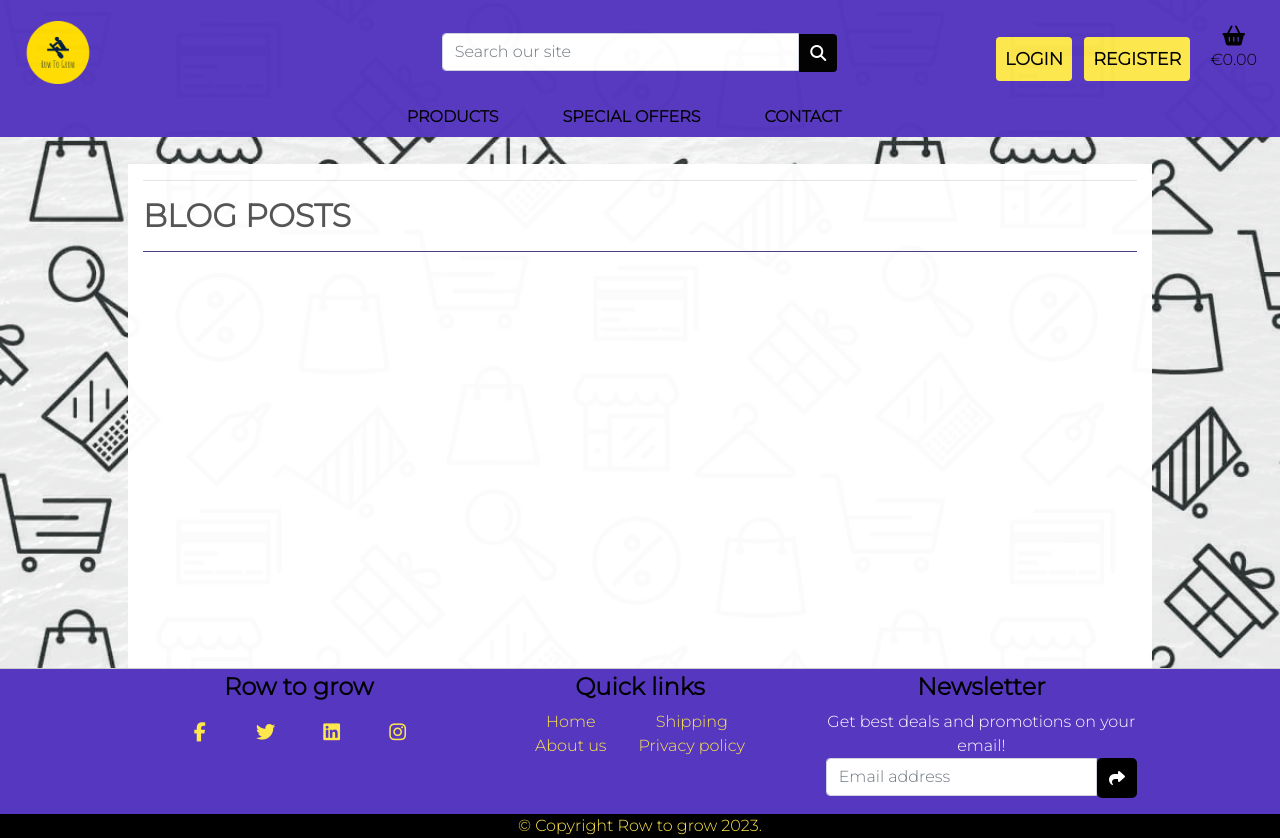
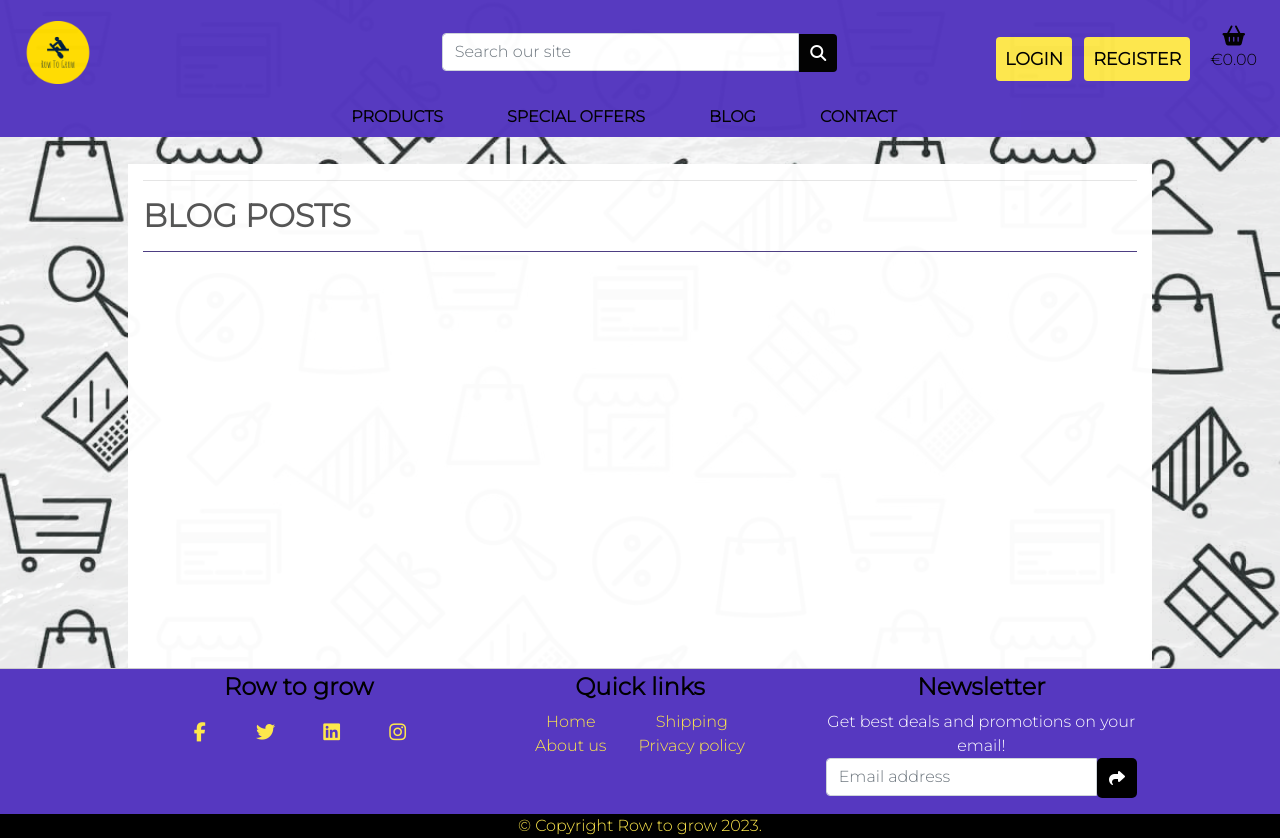
Before and after one commit to tmarkec/row_to_grow, a Django app: page /blog/ in a window 1280 px wide. Run offline with Django 3.2, Linux system fonts and the light colour scheme; data that the repository does not hold is empty; some libraries are stand-ins or nearby versions.

Commit message:
add blog detail page, and functionality

```diff
--- a/blog/templates/blog/blog.html
+++ b/blog/templates/blog/blog.html
@@ -29,7 +29,7 @@
         {% for blog in object_list %}
         <div class="col-xs-12 col-md-4 m-2">
             <div class="card rounded" style="width: 18rem;">
-                <a href="">
+                <a href="{% url 'blog:blog_detail' blog.slug %}">
                     <img class="card-img-top" src="{{ blog.image.url }}" alt="Post image">
 
                 <div class="card-body">
--- a/blog/urls.py
+++ b/blog/urls.py
@@ -5,5 +5,6 @@ from . import views
 app_name = 'blog'
 
 urlpatterns = [
+    path('<slug:slug>/', views.BlogDetail.as_view(), name='blog_detail'),
     path('', views.BlogList.as_view(), name='blog'),
 ]
--- a/blog/views.py
+++ b/blog/views.py
@@ -1,4 +1,4 @@
-from django.shortcuts import render
+from django.shortcuts import render, get_object_or_404
 from .models import Blog
 from django.views import generic, View
 from django.core.paginator import Paginator
@@ -13,3 +13,41 @@ class BlogList(generic.ListView):
     queryset = Blog.objects.filter(status=1).order_by("-created_on")
     template_name = "blog/blog.html"
     paginate_by = 6
+
+
+class BlogDetail(View):
+    """
+    A view that displays the details of a single blog post.
+    """
+
+    def get(self, request, slug, *args, **kwargs):
+        queryset = Blog.objects.filter(status=1)
+        blog = get_object_or_404(queryset, slug=slug)
+        liked = False
+        if blog.likes.filter(id=self.request.user.id).exists():
+            liked = True
+
+        return render(
+            request,
+            "blog/blog_detail.html",
+            {
+                "blog": blog,
+                "liked": liked,
+            },
+        )
+
+    def post(self, request, slug, *args, **kwargs):
+        queryset = Blog.objects.filter(status=1)
+        blog = get_object_or_404(queryset, slug=slug)
+        liked = False
+        if blog.likes.filter(id=self.request.user.id).exists():
+            liked = True
+
+        return render(
+            request,
+            "blog/blog_detail.html",
+            {
+                "blog": blog,
+                "liked": liked,
+            },
+        )
--- a/templates/includes/main-nav.html
+++ b/templates/includes/main-nav.html
@@ -34,7 +34,11 @@
                 <a href="{% url 'products' %}?category=deals,new_arrivals" class="dropdown-item">All Specials</a>
             </div>
         </li>
-
+        <li class="nav-item dropdown">
+            <a class="logo-font font-weight-bold nav-link text-black mr-5" href="{% url 'blog:blog' %}">
+                Blog
+            </a>
+        </li>
         <li class="nav-item dropdown">
             <a class="logo-font font-weight-bold nav-link text-black mr-5" href="{% url 'contact' %}">
                 Contact
```
Also changed, not shown: blog/templates/blog/blog_detail.html (added, +43 -0 lines).
